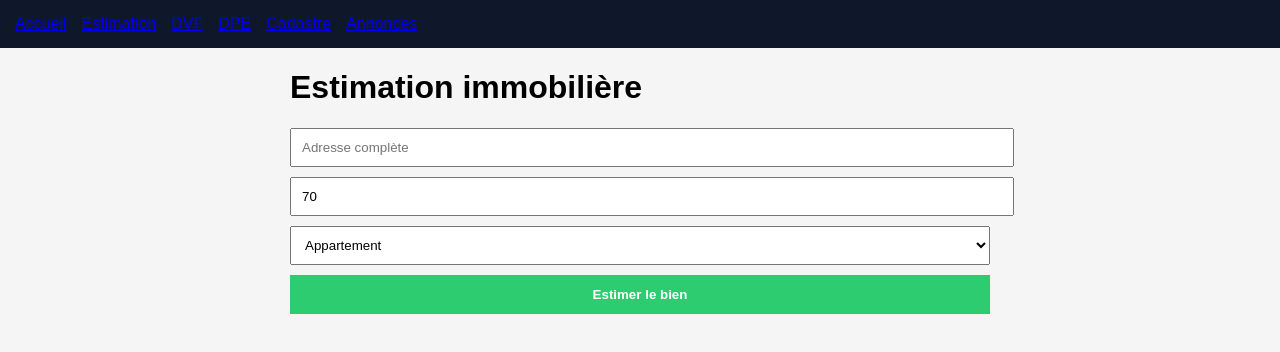
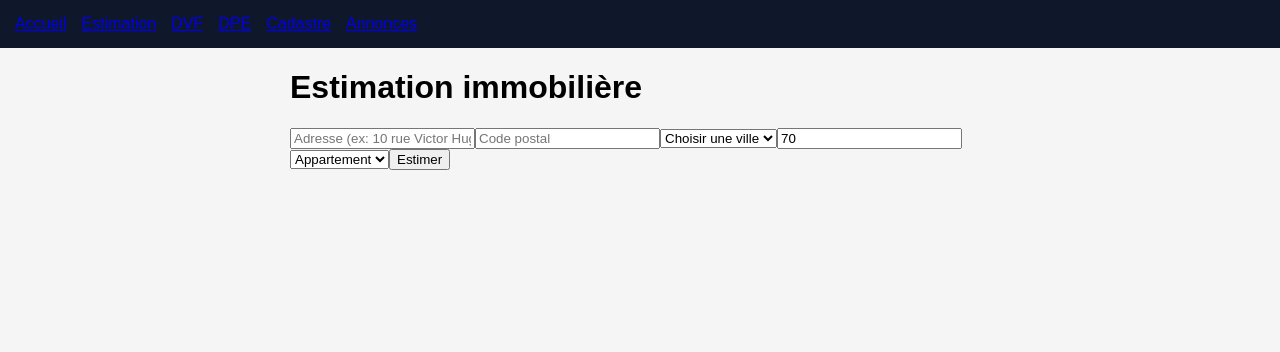
Before and after one commit to NicolasSendid/App-TimmoS, a Next.js app: page /estimation in a window 1280 px wide. Shown: the top 352 px of the page. Built offline with nearby package versions, Linux system fonts and the light colour scheme.

Commit message:
Update page.tsx

```diff
--- a/app/estimation/page.tsx
+++ b/app/estimation/page.tsx
@@ -6,6 +6,8 @@ import { geocodeAddress } from "@/lib/geocode";
 import { getDVFNearby, DVFProperty } from "@/lib/dvf";
 import { analyseSecteur, analyseSecteurDetail } from "@/lib/secteur";
 import { analyseMarche, Listing } from "@/lib/marche";
+import { getCitiesFromZip } from "@/lib/geo";
+import { getCadastre } from "@/lib/cadastre";
 
 const Map = dynamic(() => import("@/components/Map"), {
   ssr: false,
@@ -28,6 +30,10 @@ function scoring(
 
 export default function EstimationPage() {
   const [address, setAddress] = useState("");
+  const [zip, setZip] = useState("");
+  const [city, setCity] = useState("");
+  const [cities, setCities] = useState<string[]>([]);
+
   const [surface, setSurface] = useState(70);
   const [type, setType] = useState("appartement");
 
@@ -36,43 +42,36 @@ export default function EstimationPage() {
   const [markers, setMarkers] = useState<any[]>([]);
   const [center, setCenter] = useState<[number, number] | null>(null);
   const [secteurData, setSecteurData] = useState<any[]>([]);
+  const [parcelles, setParcelles] = useState<any[]>([]);
+
+  /* ZIP → villes */
+  const handleZipChange = async (value: string) => {
+    setZip(value);
+
+    if (value.length === 5) {
+      const result = await getCitiesFromZip(value);
+      setCities(result);
+    }
+  };
 
   const handleEstimate = async () => {
-    if (!address || surface <= 0) {
-      alert("Merci de renseigner une adresse et une surface valide");
+    if (!address || !zip || !city || surface <= 0) {
+      alert("Merci de remplir tous les champs");
       return;
     }
 
     try {
-      /* 1️⃣ Géocodage */
-      const { lat, lon } = await geocodeAddress(address);
+      /* 1️⃣ Adresse complète */
+      const fullAddress = `${address}, ${zip} ${city}`;
+
+      /* 2️⃣ Géocodage */
+      const { lat, lon } = await geocodeAddress(fullAddress);
       setCenter([lat, lon]);
 
-      /* 2️⃣ DVF */
+      /* 3️⃣ DVF */
       const dvf: DVFProperty[] = await getDVFNearby(lat, lon, type);
 
-      /* 3️⃣ Markers carte */
-      const mapMarkers = dvf.map((p) => ({
-        lat: p.lat,
-        lon: p.lon,
-        price: p.prix,
-        surface: p.surface,
-      }));
-      setMarkers(mapMarkers);
-
-      /* 4️⃣ Analyse secteur */
-      const secteur = analyseSecteur(dvf, surface);
-      const secteurDetail = analyseSecteurDetail(dvf);
-      setSecteurData(secteurDetail);
-
-      /* 5️⃣ Marché actuel */
-      const listings: Listing[] = [
-        { prix: 250000, surface: 70, date_pub: "2026-03-01" },
-        { prix: 270000, surface: 70, date_pub: "2026-03-10" },
-      ];
-      const marche = analyseMarche(listings, surface);
-
-      /* 6️⃣ DVF prix réel */
+      /* 4️⃣ Prix moyen */
       let dvfPrix: number | null = null;
 
       if (dvf.length) {
@@ -83,7 +82,33 @@ export default function EstimationPage() {
         dvfPrix = moyenneM2 * surface;
       }
 
-      /* 7️⃣ Estimation finale */
+      /* 5️⃣ Markers carte */
+      const moyenne = dvfPrix || 1;
+
+      const mapMarkers = dvf.map((p) => ({
+        lat: p.lat,
+        lon: p.lon,
+        price: p.prix,
+        surface: p.surface,
+        avg: moyenne,
+      }));
+
+      setMarkers(mapMarkers);
+
+      /* 6️⃣ Analyse secteur */
+      const secteur = analyseSecteur(dvf, surface);
+      const secteurDetail = analyseSecteurDetail(dvf);
+      setSecteurData(secteurDetail);
+
+      /* 7️⃣ Marché */
+      const listings: Listing[] = [
+        { prix: 250000, surface: 70, date_pub: "2026-03-01" },
+        { prix: 270000, surface: 70, date_pub: "2026-03-10" },
+      ];
+
+      const marche = analyseMarche(listings, surface);
+
+      /* 8️⃣ Estimation */
       const estimation =
         (dvfPrix ?? 0) * 0.5 +
         (secteur ?? 0) * 0.3 +
@@ -91,8 +116,12 @@ export default function EstimationPage() {
 
       setResult(Math.round(estimation / 1000) * 1000);
 
-      /* 8️⃣ Score */
+      /* 9️⃣ Score */
       setScore(scoring(dvfPrix, secteur, marche));
+
+      /* 🔟 Cadastre */
+      const parcellesData = await getCadastre(lat, lon);
+      setParcelles(parcellesData);
 
     } catch (e) {
       console.error(e);
@@ -107,43 +136,39 @@ export default function EstimationPage() {
       {/* FORMULAIRE */}
       <div style={{ marginBottom: "20px" }}>
         <input
-          placeholder="Adresse complète"
+          placeholder="Adresse (ex: 10 rue Victor Hugo)"
           value={address}
           onChange={(e) => setAddress(e.target.value)}
-          style={{ width: "100%", padding: "10px", marginBottom: "10px" }}
         />
 
         <input
+          placeholder="Code postal"
+          value={zip}
+          onChange={(e) => handleZipChange(e.target.value)}
+        />
+
+        <select value={city} onChange={(e) => setCity(e.target.value)}>
+          <option value="">Choisir une ville</option>
+          {cities.map((c, i) => (
+            <option key={i} value={c}>
+              {c}
+            </option>
+          ))}
+        </select>
+
+        <input
           type="number"
-          placeholder="Surface (m²)"
+          placeholder="Surface"
           value={surface}
           onChange={(e) => setSurface(Number(e.target.value))}
-          style={{ width: "100%", padding: "10px", marginBottom: "10px" }}
         />
 
-        <select
-          value={type}
-          onChange={(e) => setType(e.target.value)}
-          style={{ width: "100%", padding: "10px", marginBottom: "10px" }}
-        >
+        <select value={type} onChange={(e) => setType(e.target.value)}>
           <option value="appartement">Appartement</option>
           <option value="maison">Maison</option>
         </select>
 
-        <button
-          onClick={handleEstimate}
-          style={{
-            width: "100%",
-            padding: "12px",
-            background: "#2ecc71",
-            color: "#fff",
-            border: "none",
-            cursor: "pointer",
-            fontWeight: "bold",
-          }}
-        >
-          Estimer le bien
-        </button>
+        <button onClick={handleEstimate}>Estimer</button>
       </div>
 
       {/* RESULTAT */}
@@ -159,25 +184,30 @@ export default function EstimationPage() {
 
           {/* ANALYSE SECTEUR */}
           {secteurData.length > 0 && (
-            <div style={{ marginTop: "20px" }}>
+            <div>
               <h3>Analyse du secteur</h3>
-
               {secteurData.map((s, i) => (
                 <div key={i}>
-                  <strong>{s.type}</strong> : {s.percentage}% —{" "}
-                  {s.avgSurface} m² moyen
+                  {s.type} : {s.percentage}% — {s.avgSurface} m²
+                </div>
+              ))}
+            </div>
+          )}
+
+          {/* CADASTRE */}
+          {parcelles.length > 0 && (
+            <div>
+              <h3>Parcelles cadastrales</h3>
+              {parcelles.map((p, i) => (
+                <div key={i}>
+                  {p.id} — {p.surface} m²
                 </div>
               ))}
             </div>
           )}
 
           {/* CARTE */}
-          {center && (
-            <>
-              <h3>Biens vendus autour</h3>
-              <Map center={center} markers={markers} />
-            </>
-          )}
+          {center && <Map center={center} markers={markers} />}
         </>
       )}
     </div>
```
